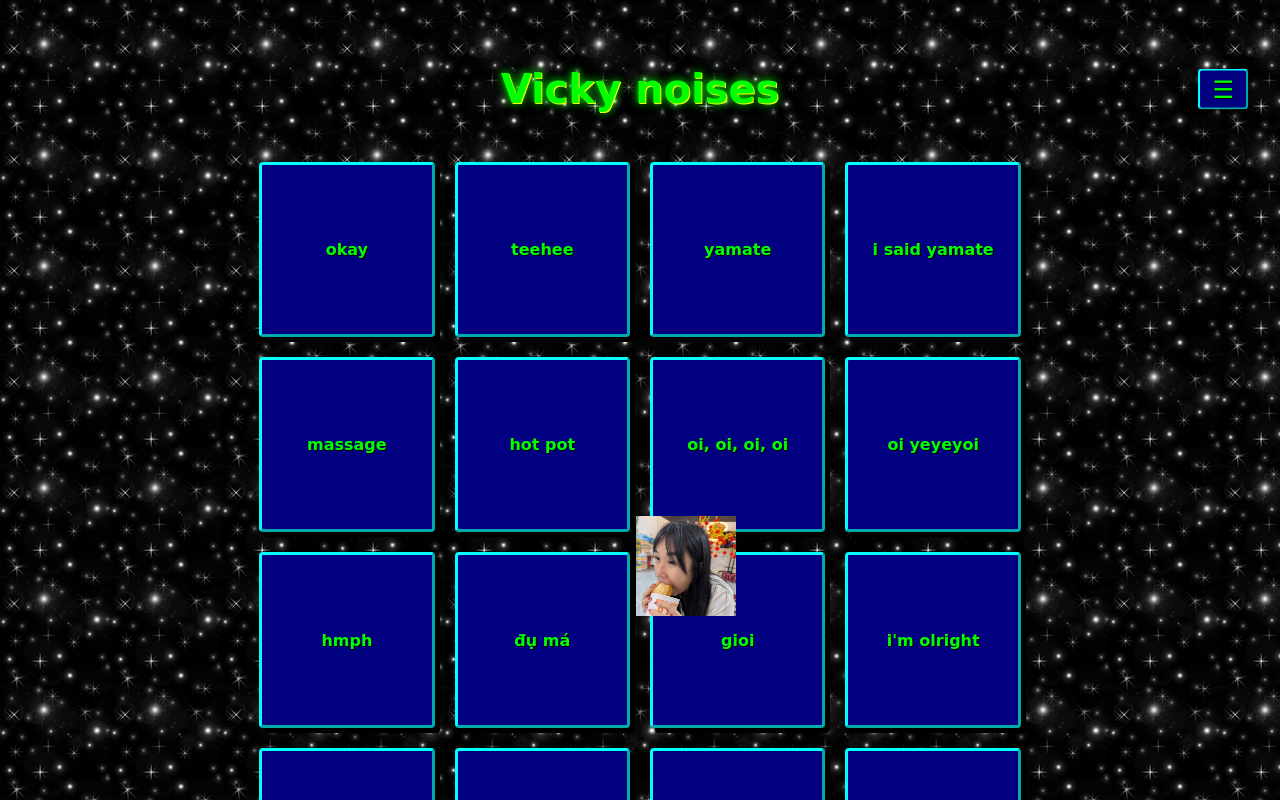
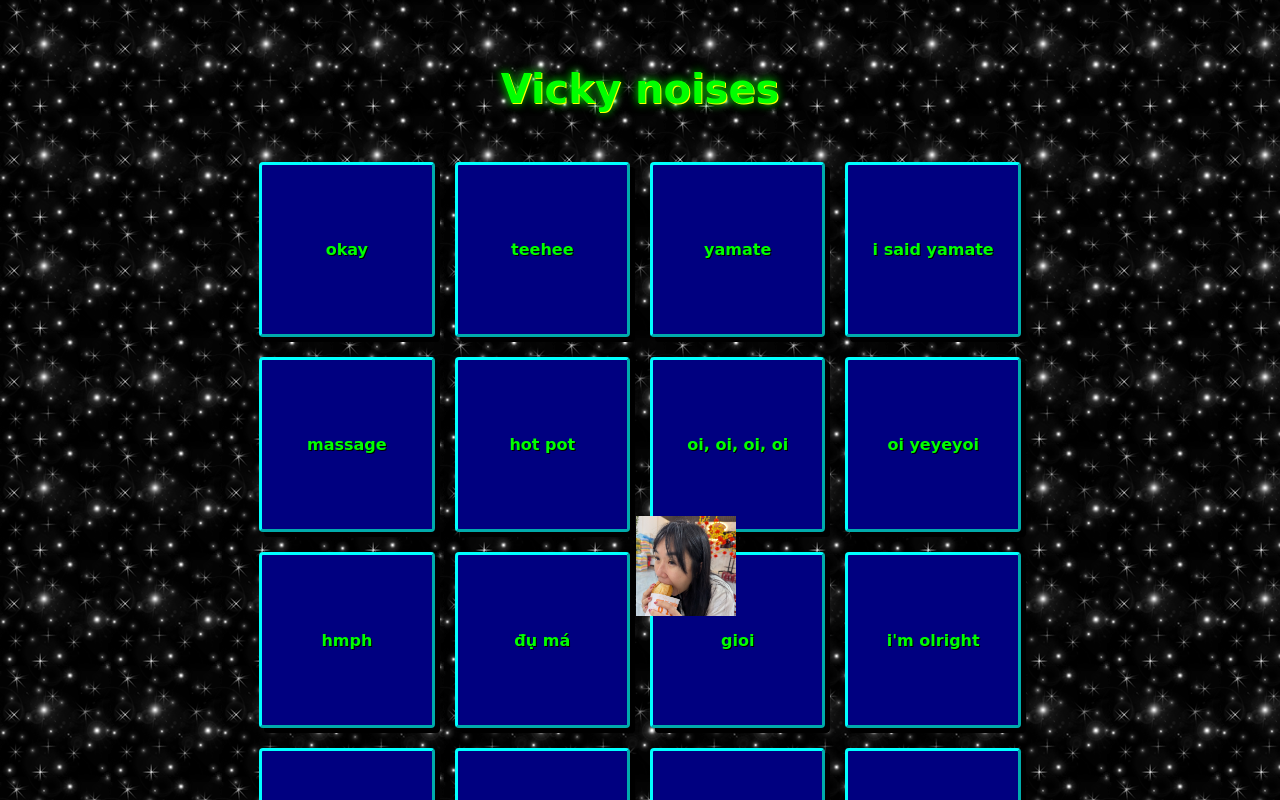
Before and after one commit to vankhoawin/soundboard-pwa, a React (Vite) app: page / in a window 1280 px wide. Shown: the top 800 px of the page. Built offline with nearby package versions, Linux system fonts and the light colour scheme.

Commit message:
fix naming and disable menu

```diff
--- a/index.html
+++ b/index.html
@@ -6,7 +6,7 @@
     <link rel="icon" href="/favicon.ico" sizes="48x48">
     <link rel="apple-touch-icon" href="/apple-touch-icon-180x180.png">
     <meta name="viewport" content="width=device-width, initial-scale=1.0" />
-    <title>soundboard-pwa + TS</title>
+    <title>Soundboard</title>
   </head>
   <body>
     <div id="root"></div>
--- a/src/domains/App/component.tsx
+++ b/src/domains/App/component.tsx
@@ -6,7 +6,7 @@ import { useSoundSet } from './hooks';
 import './style.css';
 // import { vanNoises } from '../SoundSet/soundSets/vanNoises';
 import { vickyNoises } from '../SoundSet/soundSets/vickyNoises';
-import { animalNoises } from '../SoundSet/soundSets/animalNoises';
+// import { animalNoises } from '../SoundSet/soundSets/animalNoises';
 import { SoundSet } from '../SoundSet/types';
 import { useSoundboardPlayer } from '../Soundboard/useSoundboardPlayer';
 import { useRef } from 'react';
@@ -14,7 +14,7 @@ import { AudioCache } from '../AudioCache/AudioCache';
 
 const soundSets: SoundSet[] = [
   vickyNoises,
-  animalNoises,
+  // animalNoises,
   // vanNoises,
 ];
 
--- a/src/domains/App/components/Header/component.tsx
+++ b/src/domains/App/components/Header/component.tsx
@@ -1,5 +1,5 @@
 import { type SoundSet } from '../../../SoundSet/types';
-import { Menu } from '../../../Menu/component';
+// import { Menu } from '../../../Menu/component';
 import './style.css';
 
 interface HeaderProps {
@@ -8,7 +8,7 @@ interface HeaderProps {
   onSelectSet: (set: SoundSet) => void;
 }
 
-export function Header({ soundSet, soundSets, onSelectSet }: HeaderProps) {
+export function Header({ soundSet }: HeaderProps) {
   const headerStyle = soundSet.style?.header;
 
   return (
@@ -22,11 +22,11 @@ export function Header({ soundSet, soundSets, onSelectSet }: HeaderProps) {
       >
         {soundSet.title}
       </h1>
-      <Menu
+      {/* <Menu
         soundSets={soundSets}
         onSelectSet={onSelectSet}
         currentSet={soundSet}
-      />
+      /> */}
     </div>
   );
 }
```
